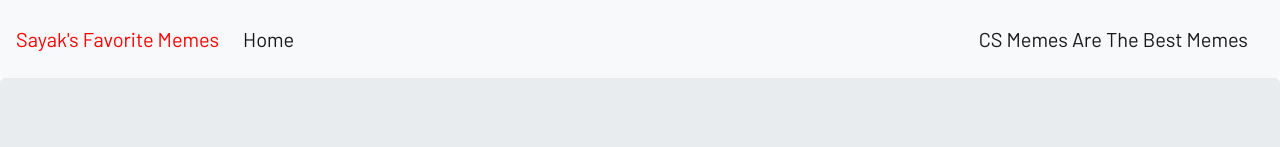
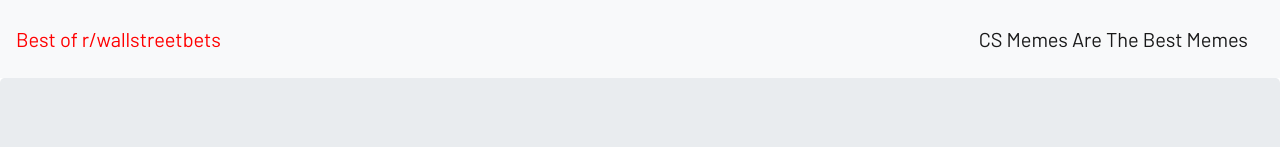
Before and after one commit to sayakmaity/homepage, a plain HTML site: page index.html in a window 1280 px wide. Shown: the top 147 px of the page. Drawn offline with nearby package versions, Linux system fonts and the light colour scheme.

Commit message:
new title

```diff
--- a/index.html
+++ b/index.html
@@ -17,15 +17,15 @@
     </head>
     <body>
         <nav class="navbar navbar-expand-lg navbar-light bg-light">
-  <a class="navbar-brand" id = "corner" href="#">Sayak's Favorite Memes</a>
+  <a class="navbar-brand" id = "corner" href="#">Best of r/wallstreetbets</a>
   <button class="navbar-toggler" type="button" data-toggle="collapse" data-target="#navbarText" aria-controls="navbarText" aria-expanded="false" aria-label="Toggle navigation">
     <span class="navbar-toggler-icon"></span>
   </button>
   <div class="collapse navbar-collapse" id="navbarText">
     <ul class="navbar-nav mr-auto">
-      <li class="nav-item active">
+      <!-- <li class="nav-item active">
         <a class="nav-link" href="index.html">Home <span class="sr-only">(current)</span></a>
-      </li>
+      </li> -->
 
     </ul>
     <span class="navbar-text">
```
